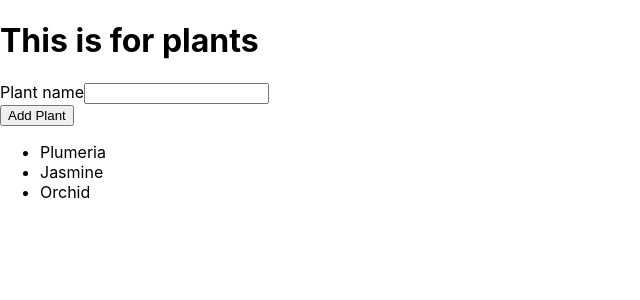
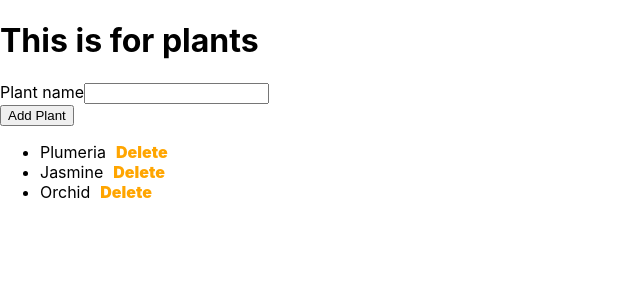
Before and after one commit to adriennehein/react-project, a React (Create React App) app: page / in a window 1280 px wide. Shown: the top 300 px of the page, without its empty margins (0-640 px from the left). Built offline with nearby package versions, Linux system fonts and the light colour scheme.

Commit message:
Delete some plants

```diff
--- a/src/PlantApp.js
+++ b/src/PlantApp.js
@@ -10,24 +10,53 @@ const PlantApp = () => {
         <div>
             <h1>This is for plants</h1>
             <AddPlant setPlants={setPlants}/>
-            <PlantList plants={plants}/>
+            <PlantList plants={plants} setPlants={setPlants}/>
         </div>
     )
 }
 
-const PlantList = ({plants}) => {
+const PlantList = ({plants, setPlants}) => {
     return (
         <ul>
             {plants.map((plant) => (
-                <li key={plant.key}>{plant.name}</li>
+                <li
+                    key={plant.key}
+                >
+                    {plant.name}
+                    <Delete plant={plant} setPlants={setPlants}/>
+                </li>
             ))}
         </ul>
+    )
+}
+
+const Delete = ({plant, setPlants}) => {
+    const handleDelete = () => {
+        const confirmed = window.confirm('Delete?');
+        if (confirmed) {
+            setPlants((prevPlants) => {
+                return prevPlants.filter((p) => p.id !== plant.id)
+            })
+        }
+    }
+    return (
+        <span
+            onClick={handleDelete}
+            style={{
+                marginLeft: 10,
+                color: 'orange',
+                fontWeight: 900,
+            }}
+        >
+            Delete
+        </span>
     )
 }
 
 const AddPlant = ({setPlants}) => {
     const nameInput = React.useRef();
     const handleSubmit = (e) => {
+
         e.preventDefault();
         const name = e.target.elements.plantName.value;
         const newPlant = {
```
